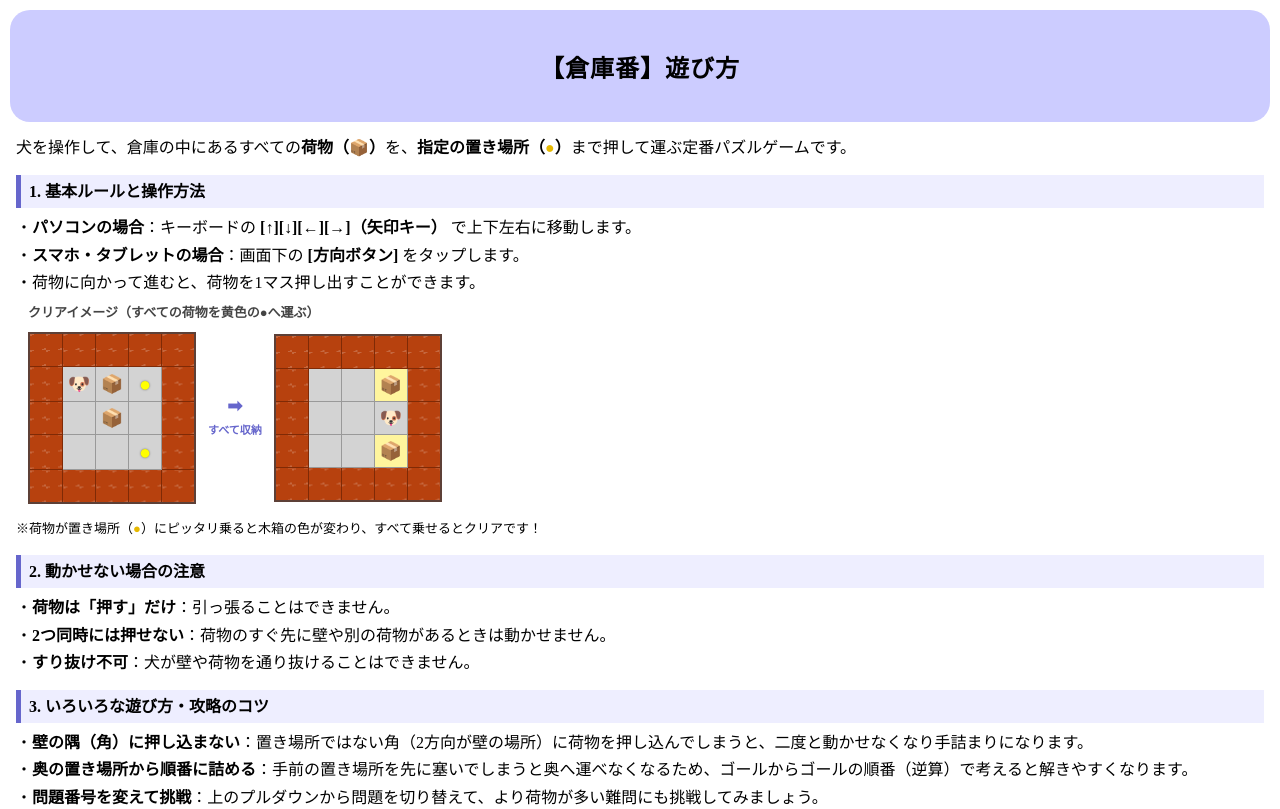
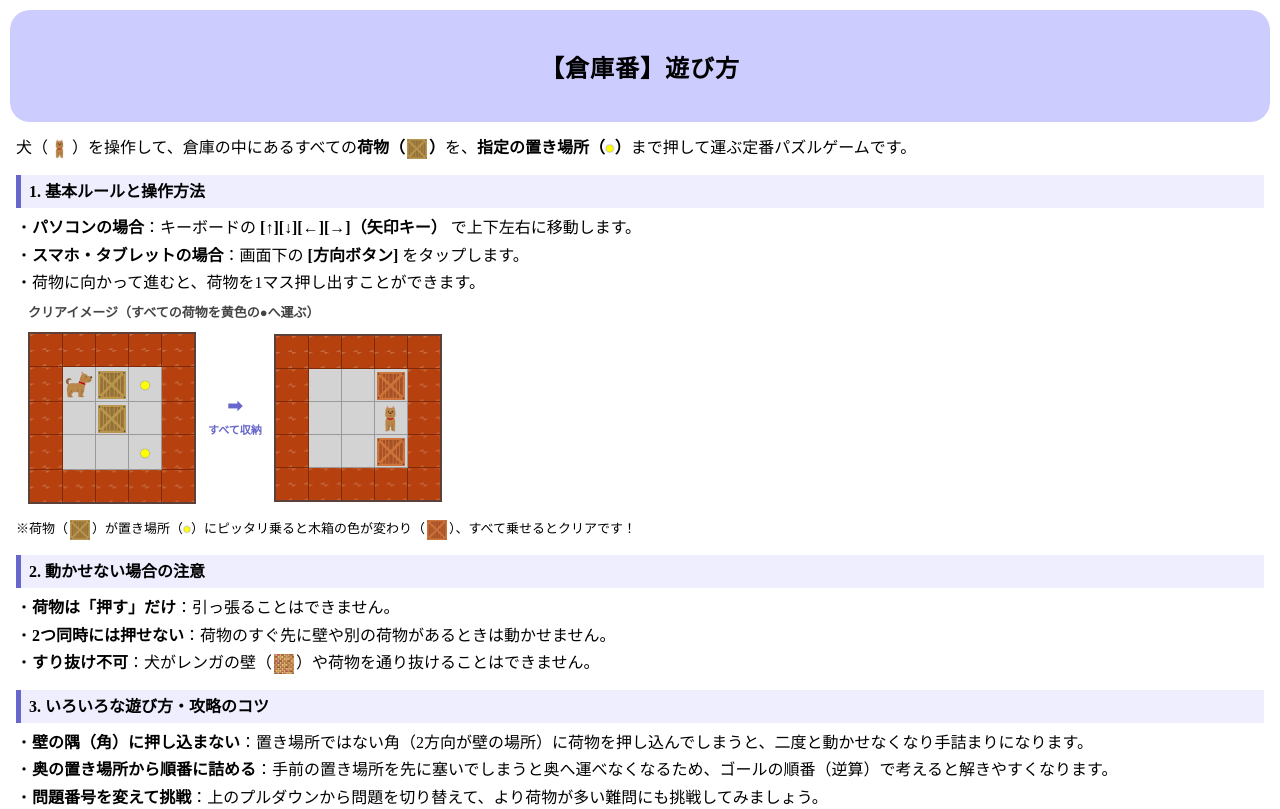
Before and after one commit to perorena/webgames, a plain HTML site: page Soukoban/SoukobanHelp.html in a window 1280 px wide. Shown: the top 809 px of the page. Drawn offline with Linux system fonts and the light colour scheme.

Commit message:
Add files via upload

```diff
--- a/Soukoban/SoukobanHelp.html
+++ b/Soukoban/SoukobanHelp.html
@@ -19,6 +19,21 @@
             border-left: 5px solid #66c;
             padding: 3px 8px;
             margin: 14px 0 6px 0;
+        }
+        /* 本文中の置き場所記号（本編と同じyellow） */
+        .goal_mark {
+            color: yellow;
+            font-weight: bold;
+            font-family: Arial, "Meiryo", sans-serif;
+            text-shadow: 0 0 2px #555;
+        }
+        /* 本文中のインライン画像アイコン */
+        .inline_icon {
+            width: 20px;
+            height: 20px;
+            display: inline-block;
+            vertical-align: middle;
+            margin: 0 2px;
         }
         /* HTML/CSSだけで作る倉庫番盤面ミニ図解 */
         .board_wrap {
@@ -42,7 +57,14 @@
             font-size: 18px;
             padding: 0;
         }
-        /* レンガ壁 */
+        /* ミニ盤面内の画像サイズ調整 */
+        .mini_souko td img {
+            width: 28px;
+            height: 28px;
+            display: inline-block;
+            vertical-align: middle;
+        }
+        /* レンガ壁（視認性重視のCSS表現） */
         .mini_souko td.wall {
             background-color: #b7410e;
             background-image: linear-gradient(335deg, rgba(255,255,255,0.2) 2px, transparent 2px),
@@ -53,12 +75,9 @@
         /* 置き場所（本編と同じ黄色の●） */
         .mini_souko td.goal {
             color: yellow;
+            font-family: Arial, "Meiryo", sans-serif;
             font-size: 20px;
-            text-shadow: 0 0 2px #666;
-        }
-        /* 置き場所に収まった荷物 */
-        .mini_souko td.box_ok {
-            background-color: #fff59d;
+            text-shadow: 0 0 1px #555;
         }
         .arrow {
             font-size: 18px;
@@ -84,7 +103,7 @@
         </tr>
         <tr>
             <td id="explanation">
-                犬を操作して、倉庫の中にあるすべての<b>荷物（📦）</b>を、<b>指定の置き場所（<span style="color:#e6b800;font-weight:bold;">●</span>）</b>まで押して運ぶ定番パズルゲームです。<br>
+                犬（<img src="../img/dog_front.png" class="inline_icon" alt="犬">）を操作して、倉庫の中にあるすべての<b>荷物（<img src="../img/box1.png" class="inline_icon" alt="荷物">）</b>を、<b>指定の置き場所（<span class="goal_mark">●</span>）</b>まで押して運ぶ定番パズルゲームです。<br>
 
                 <div class="section_title">1. 基本ルールと操作方法</div>
                 ・<b>パソコンの場合</b>：キーボードの <b>[↑][↓][←][→]（矢印キー）</b> で上下左右に移動します。<br>
@@ -104,15 +123,15 @@
                         </tr>
                         <tr>
                             <td class="wall"></td>
-                            <td>🐶</td>
-                            <td>📦</td>
+                            <td><img src="../img/dog_right.png" alt="犬"></td>
+                            <td><img src="../img/box1.png" alt="荷物"></td>
                             <td class="goal">●</td>
                             <td class="wall"></td>
                         </tr>
                         <tr>
                             <td class="wall"></td>
                             <td></td>
-                            <td>📦</td>
+                            <td><img src="../img/box1.png" alt="荷物"></td>
                             <td></td>
                             <td class="wall"></td>
                         </tr>
@@ -144,21 +163,21 @@
                             <td class="wall"></td>
                             <td></td>
                             <td></td>
-                            <td class="box_ok">📦</td>
+                            <td><img src="../img/box2.png" alt="収納済み荷物"></td>
                             <td class="wall"></td>
                         </tr>
                         <tr>
                             <td class="wall"></td>
                             <td></td>
                             <td></td>
-                            <td>🐶</td>
+                            <td><img src="../img/dog_front.png" alt="犬"></td>
                             <td class="wall"></td>
                         </tr>
                         <tr>
                             <td class="wall"></td>
                             <td></td>
                             <td></td>
-                            <td class="box_ok">📦</td>
+                            <td><img src="../img/box2.png" alt="収納済み荷物"></td>
                             <td class="wall"></td>
                         </tr>
                         <tr>
@@ -170,16 +189,16 @@
                         </tr>
                     </table>
                 </div>
-                <span style="font-size: 13px;">※荷物が置き場所（<span style="color:#e6b800;font-weight:bold;">●</span>）にピッタリ乗ると木箱の色が変わり、すべて乗せるとクリアです！</span><br>
+                <span style="font-size: 13px;">※荷物（<img src="../img/box1.png" class="inline_icon" alt="荷物">）が置き場所（<span class="goal_mark">●</span>）にピッタリ乗ると木箱の色が変わり（<img src="../img/box2.png" class="inline_icon" alt="収納済み荷物">）、すべて乗せるとクリアです！</span><br>
 
                 <div class="section_title">2. 動かせない場合の注意</div>
                 ・<b>荷物は「押す」だけ</b>：引っ張ることはできません。<br>
                 ・<b>2つ同時には押せない</b>：荷物のすぐ先に壁や別の荷物があるときは動かせません。<br>
-                ・<b>すり抜け不可</b>：犬が壁や荷物を通り抜けることはできません。<br>
+                ・<b>すり抜け不可</b>：犬がレンガの壁（<img src="../img/renga.png" class="inline_icon" alt="壁">）や荷物を通り抜けることはできません。<br>
 
                 <div class="section_title">3. いろいろな遊び方・攻略のコツ</div>
                 ・<b>壁の隅（角）に押し込まない</b>：置き場所ではない角（2方向が壁の場所）に荷物を押し込んでしまうと、二度と動かせなくなり手詰まりになります。<br>
-                ・<b>奥の置き場所から順番に詰める</b>：手前の置き場所を先に塞いでしまうと奥へ運べなくなるため、ゴールからゴールの順番（逆算）で考えると解きやすくなります。<br>
+                ・<b>奥の置き場所から順番に詰める</b>：手前の置き場所を先に塞いでしまうと奥へ運べなくなるため、ゴールの順番（逆算）で考えると解きやすくなります。<br>
                 ・<b>問題番号を変えて挑戦</b>：上のプルダウンから問題を切り替えて、より荷物が多い難問にも挑戦してみましょう。<br>
 
                 <div class="section_title">4. 画面の見方とボタン</div>
```
